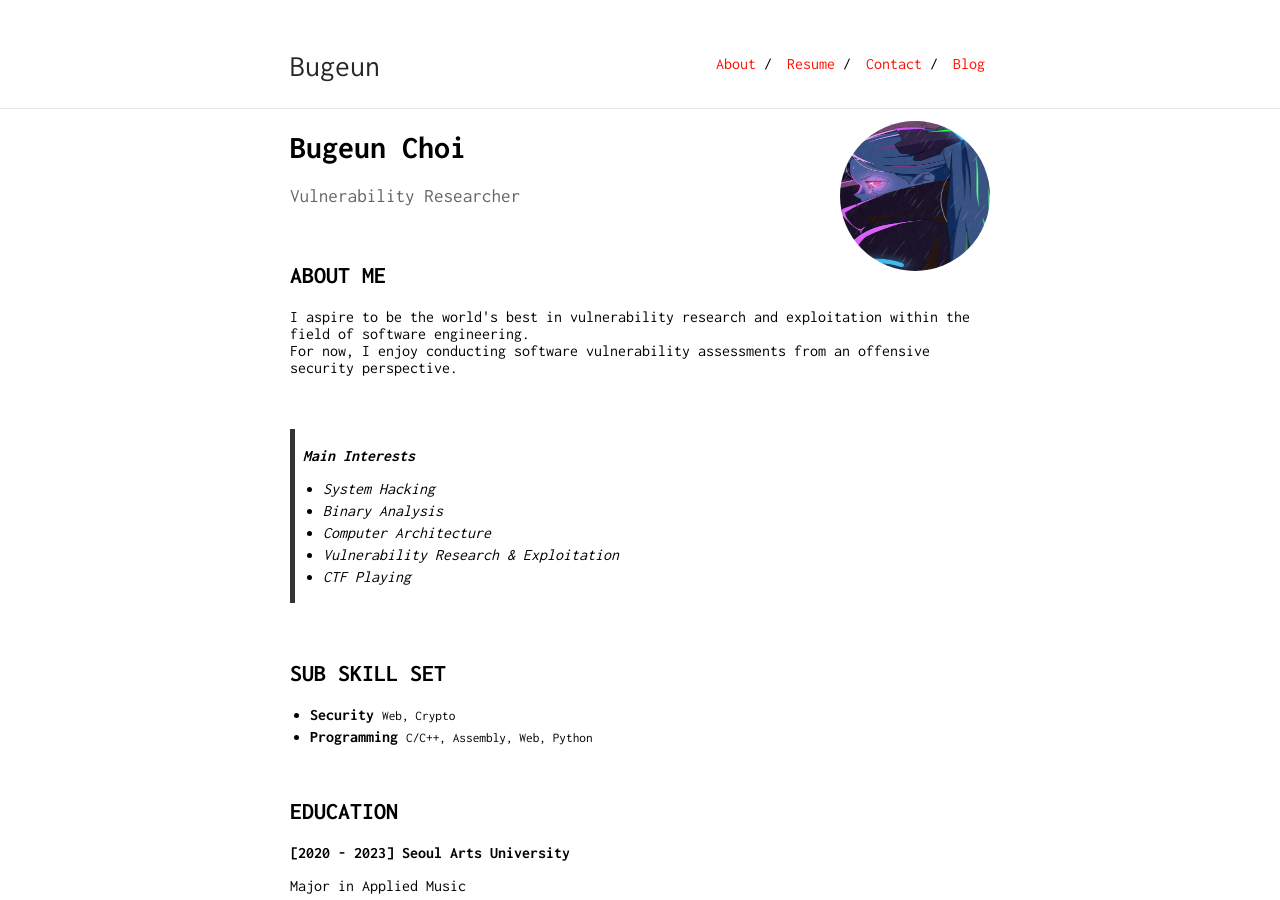
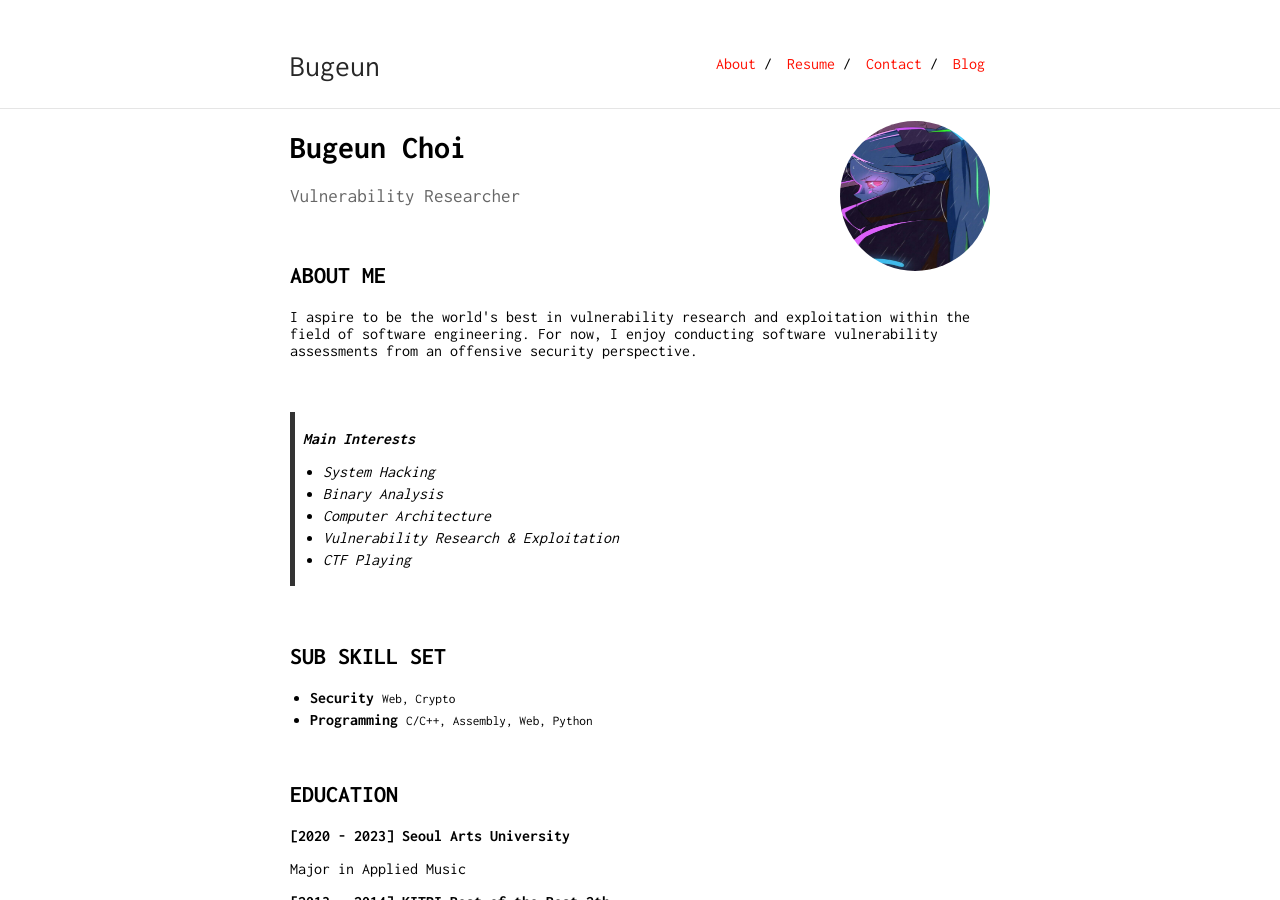
Before and after one commit to Bugeun/bugeun.github.io, a Jekyll site: the page built from index.md, in a window 1280 px wide and 900 px high. Built offline with Jekyll 4.4.1, drawn with Linux system fonts in a browser that asks for light colours.

```diff
--- a/index.md
+++ b/index.md
@@ -11,7 +11,7 @@ Vulnerability Researcher
 
 ## ABOUT ME
 
-<p>I aspire to be the world's best in vulnerability research and exploitation within the field of software engineering.<br>
+<p>I aspire to be the world's best in vulnerability research and exploitation within the field of software engineering.
 For now, I enjoy conducting software vulnerability assessments from an offensive security perspective.</p>
 &nbsp;
 
```
